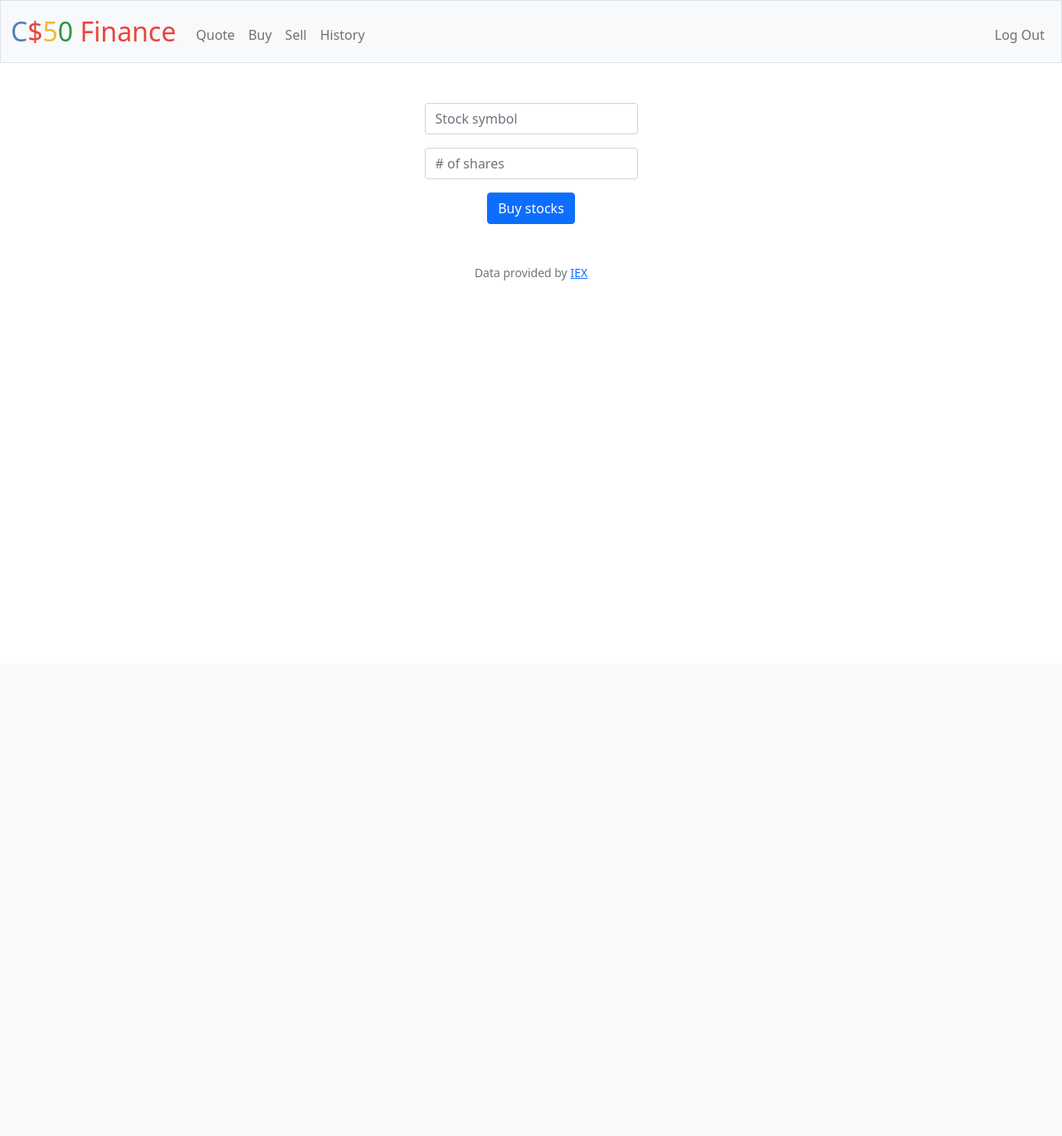
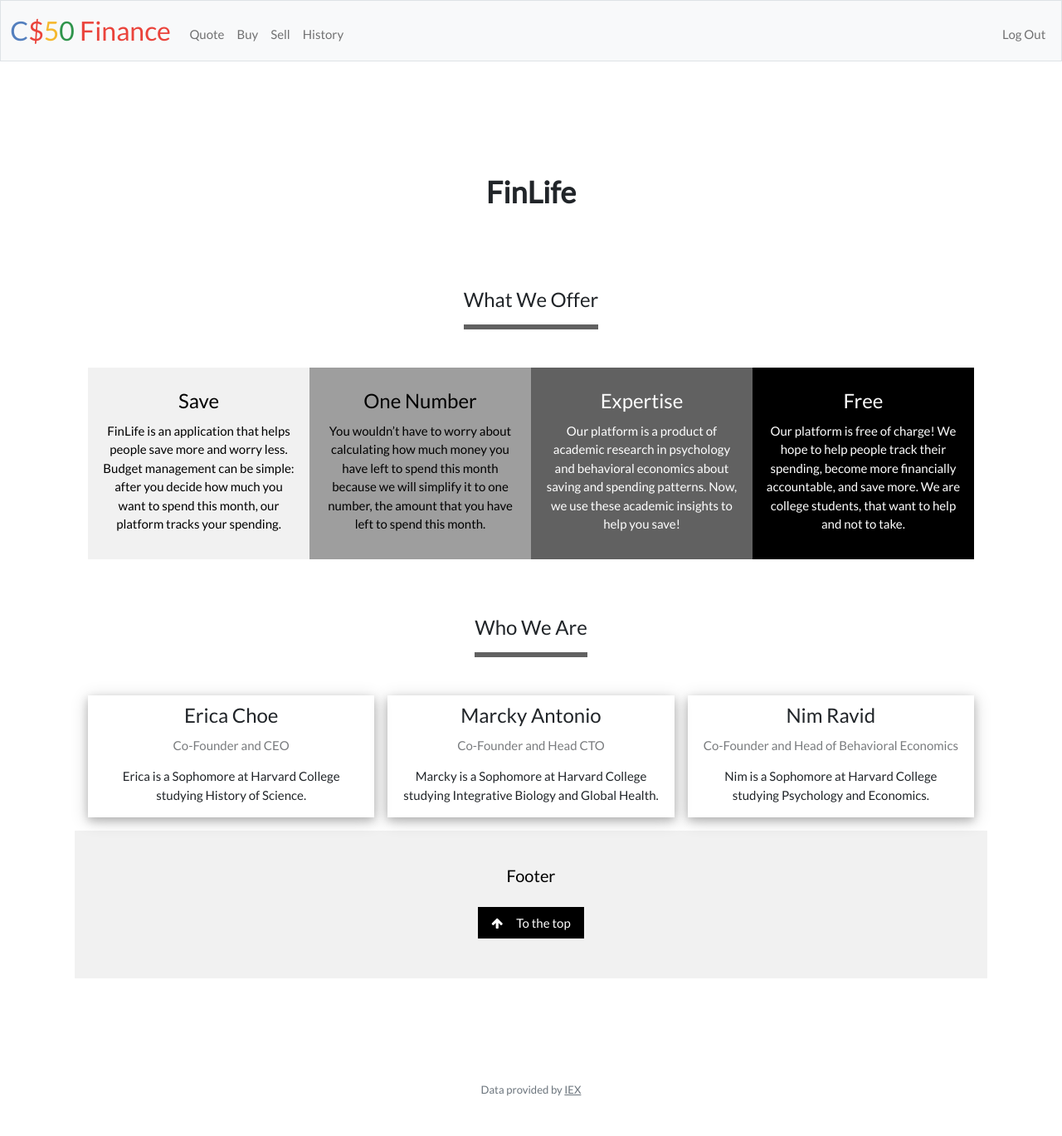
Before and after one commit to nimravid/finalproject, a Flask app: page /buy in a window 1280 px wide. Shown: the whole page at 83% size. Before the commit the page ends 338 px from the top, so only its background shows below. Run offline with Flask 2, Linux system fonts and the light colour scheme; a user stored in the database is signed in; some libraries are stand-ins or nearby versions.

Commit message:
Sat, Dec 3, 2022, 9:17 PM +00:00

```diff
--- a/templates/buy.html
+++ b/templates/buy.html
@@ -1,19 +1,133 @@
 {% extends "layout.html" %}
 
 {% block title %}
-    Buy
+    About us
 {% endblock %}
 
 {% block main %}
-    <form action="/buy" method="post">
-        <div class="mb-3">
-            <input class="form-control mx-auto w-auto" id="symbol" name="symbol" placeholder="Stock symbol" type="str">
+
+<meta charset="UTF-8">
+<meta name="viewport" content="width=device-width, initial-scale=1">
+<link rel="stylesheet" href="https://www.w3schools.com/w3css/4/w3.css">
+<link rel="stylesheet" href="https://fonts.googleapis.com/css?family=Lato">
+<link rel="stylesheet" href="https://cdnjs.cloudflare.com/ajax/libs/font-awesome/4.7.0/css/font-awesome.min.css">
+<style>
+html,body,h1,h2,h3,h4 {font-family:"Lato", sans-serif}
+.mySlides {display:none}
+.w3-tag, .fa {cursor:pointer}
+.w3-tag {height:15px;width:15px;padding:0;margin-top:6px}
+</style>
+<body>
+
+
+<!-- Content -->
+<div class="w3-content" style="max-width:1100px;margin-top:80px;margin-bottom:80px">
+
+  <div class="w3-panel">
+    <h1><b>FinLife</b></h1>
+  </div>
+
+  <!-- Grid -->
+  <div class="w3-row w3-container">
+    <div class="w3-center w3-padding-64">
+      <span class="w3-xlarge w3-bottombar w3-border-dark-grey w3-padding-16">What We Offer</span>
+    </div>
+    <div class="w3-col l3 m6 w3-light-grey w3-container w3-padding-16">
+      <h3>Save</h3>
+      <p>FinLife is an application that helps people save more and worry less. Budget management can be simple: after you decide how much you want to spend this month, our platform tracks your spending.</p>
+    </div>
+
+    <div class="w3-col l3 m6 w3-grey w3-container w3-padding-16">
+      <h3>One Number</h3>
+      <p>You wouldn’t have to worry about calculating how much money you have left to spend this month because we will simplify it to one number, the amount that you have left to spend this month.</p>
+    </div>
+
+    <div class="w3-col l3 m6 w3-dark-grey w3-container w3-padding-16">
+      <h3>Expertise</h3>
+      <p>Our platform is a product of academic research in psychology and behavioral economics about saving and spending patterns. Now, we use these academic insights to help you save!</p>
+    </div>
+
+    <div class="w3-col l3 m6 w3-black w3-container w3-padding-16">
+      <h3>Free</h3>
+      <p>Our platform is free of charge! We hope to help people track their spending, become more financially accountable, and save more. We are college students, that want to help and not to take.</p>
+    </div>
+  </div>
+
+  <!-- Grid -->
+  <div class="w3-row-padding" id="about">
+    <div class="w3-center w3-padding-64">
+      <span class="w3-xlarge w3-bottombar w3-border-dark-grey w3-padding-16">Who We Are</span>
+    </div>
+
+    <div class="w3-third w3-margin-bottom">
+      <div class="w3-card-4">
+        <div class="w3-container">
+          <h3>Erica Choe</h3>
+          <p class="w3-opacity">Co-Founder and CEO</p>
+          <p>Erica is a Sophomore at Harvard College studying History of Science.</p>
         </div>
-        <div class="mb-3">
-            <input class="form-control mx-auto w-auto" id="shares" name="shares" placeholder="# of shares" type="number">
+      </div>
+    </div>
+
+    <div class="w3-third w3-margin-bottom">
+      <div class="w3-card-4">
+        <div class="w3-container">
+          <h3>Marcky Antonio</h3>
+          <p class="w3-opacity">Co-Founder and Head CTO</p>
+          <p>Marcky is a Sophomore at Harvard College studying Integrative Biology and Global Health.</p>
         </div>
-        <button class="btn btn-primary" type="submit">Buy stocks</button>
+      </div>
+    </div>
 
-    </form>
+    <div class="w3-third w3-margin-bottom">
+      <div class="w3-card-4">
+        <div class="w3-container">
+          <h3>Nim Ravid</h3>
+          <p class="w3-opacity">Co-Founder and Head of Behavioral Economics</p>
+          <p>Nim is a Sophomore at Harvard College studying Psychology and Economics.</p>
+        </div>
+      </div>
+    </div>
+  </div>
+
+<!-- Footer -->
+
+<footer class="w3-container w3-padding-32 w3-light-grey w3-center">
+  <h4>Footer</h4>
+  <a href="#" class="w3-button w3-black w3-margin"><i class="fa fa-arrow-up w3-margin-right"></i>To the top</a>
+</footer>
+
+
+<script>
+// Slideshow
+var slideIndex = 1;
+showDivs(slideIndex);
+
+function plusDivs(n) {
+  showDivs(slideIndex += n);
+}
+
+function currentDiv(n) {
+  showDivs(slideIndex = n);
+}
+
+function showDivs(n) {
+  var i;
+  var x = document.getElementsByClassName("mySlides");
+  var dots = document.getElementsByClassName("demodots");
+  if (n > x.length) {slideIndex = 1}
+  if (n < 1) {slideIndex = x.length} ;
+  for (i = 0; i < x.length; i++) {
+    x[i].style.display = "none";
+  }
+  for (i = 0; i < dots.length; i++) {
+    dots[i].className = dots[i].className.replace(" w3-white", "");
+  }
+  x[slideIndex-1].style.display = "block";
+  dots[slideIndex-1].className += " w3-white";
+}
+</script>
+
+</body>
 
 {% endblock %}
```
Also changed, not shown: 1 other file.
